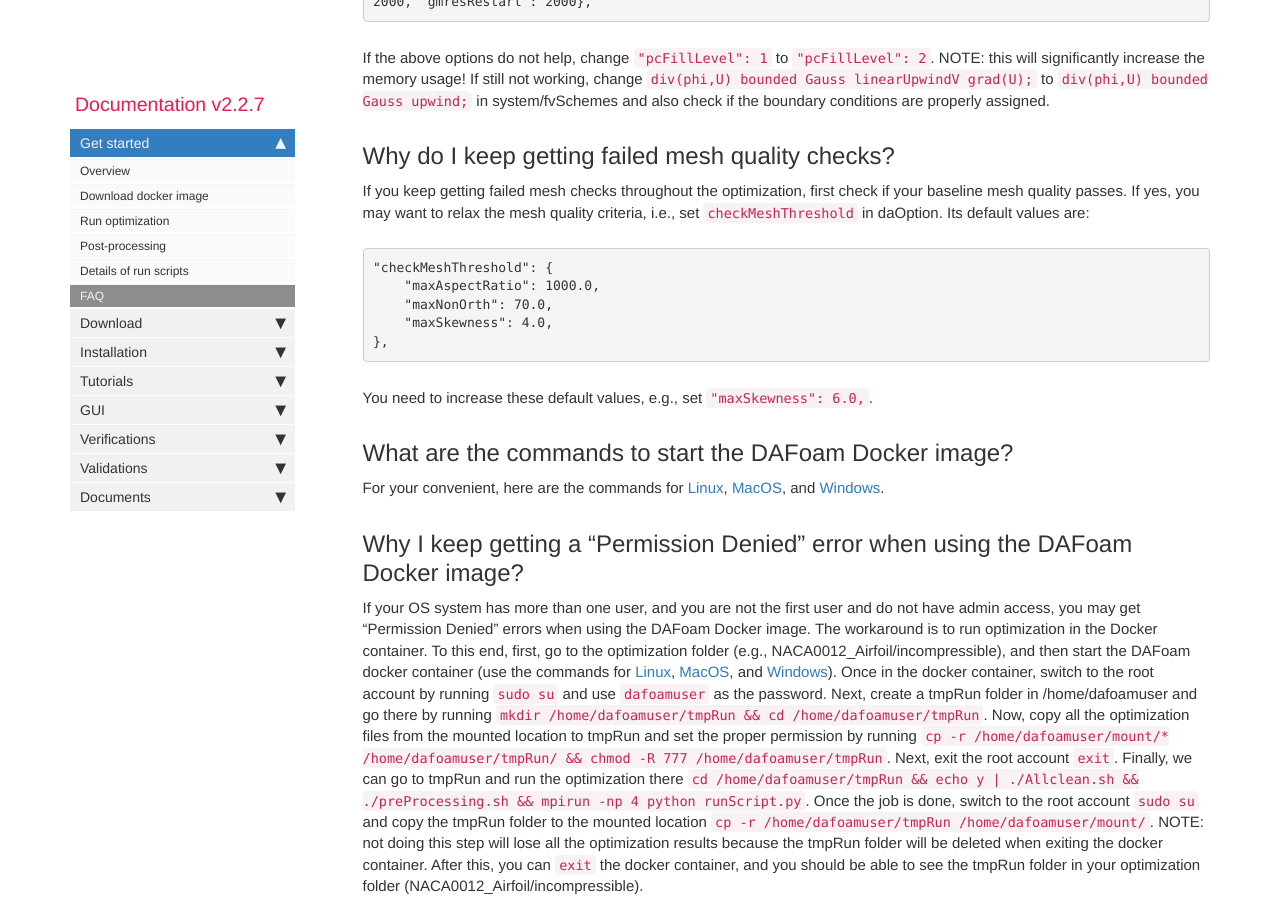
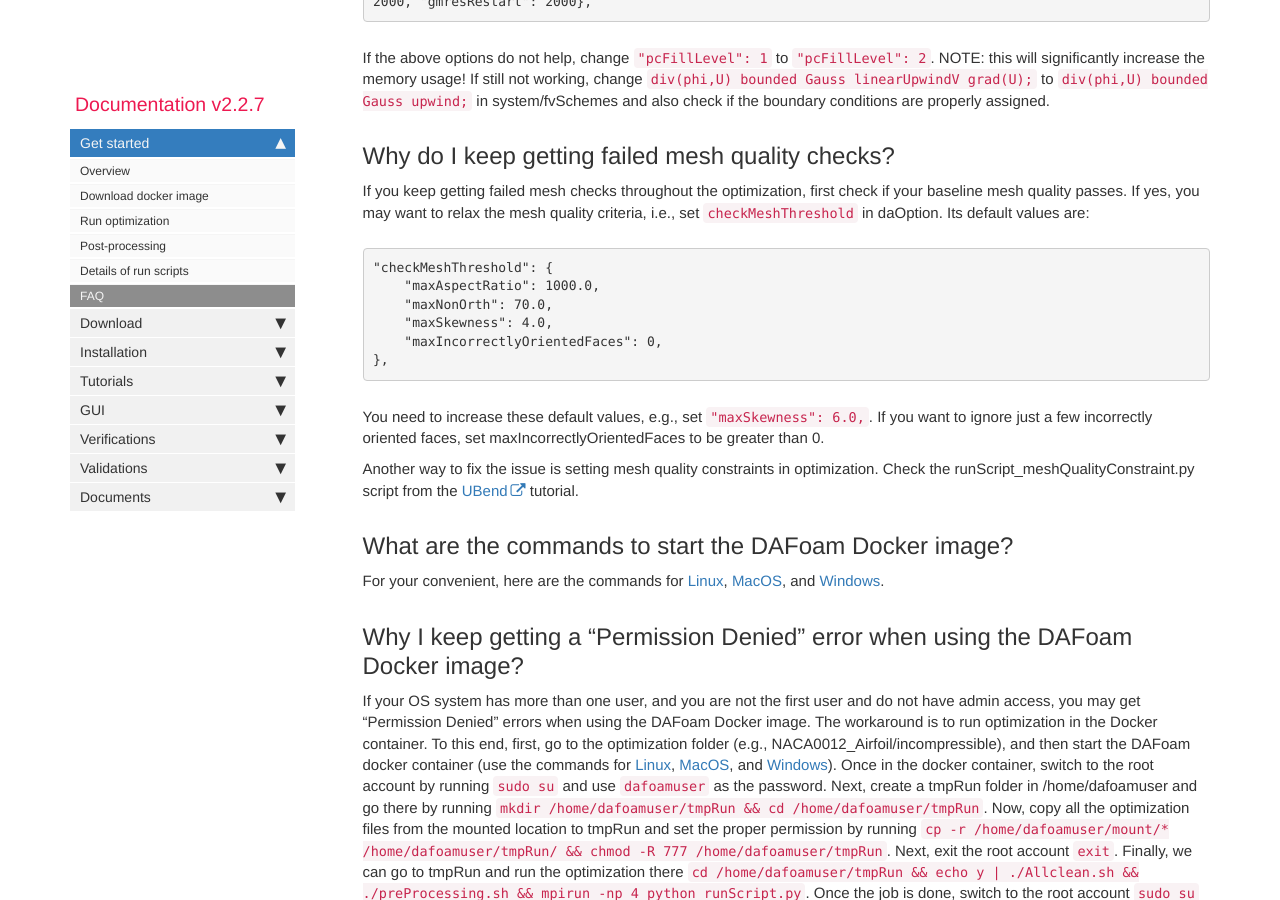
Before and after one commit to DAFoam/DAFoam.github.io, a Jekyll site: the page built from pages/mydoc/mydoc_get_started_faq.md, in a window 1280 px wide and 900 px high, scrolled down 4064 px. Built offline with Jekyll 4.4.1, drawn with Linux system fonts in a browser that asks for light colours; comment, search, counter and statistics services are not loaded.

Commit message:
content update

```diff
--- a/pages/mydoc/mydoc_get_started_faq.md
+++ b/pages/mydoc/mydoc_get_started_faq.md
@@ -117,10 +117,13 @@ If you keep getting failed mesh checks throughout the optimization, first check
     "maxAspectRatio": 1000.0,
     "maxNonOrth": 70.0,
     "maxSkewness": 4.0,
+    "maxIncorrectlyOrientedFaces": 0,
 },
 </pre>
 
-You need to increase these default values, e.g., set `"maxSkewness": 6.0,`.
+You need to increase these default values, e.g., set `"maxSkewness": 6.0,`. If you want to ignore just a few incorrectly oriented faces, set maxIncorrectlyOrientedFaces to be greater than 0.
+
+Another way to fix the issue is setting mesh quality constraints in optimization. Check the runScript_meshQualityConstraint.py script from the [UBend](https://github.com/DAFoam/tutorials/blob/master/UBend_Channel/runScript_meshQualityConstraint.py) tutorial.
 
 ## What are the commands to start the DAFoam Docker image?
 
```
